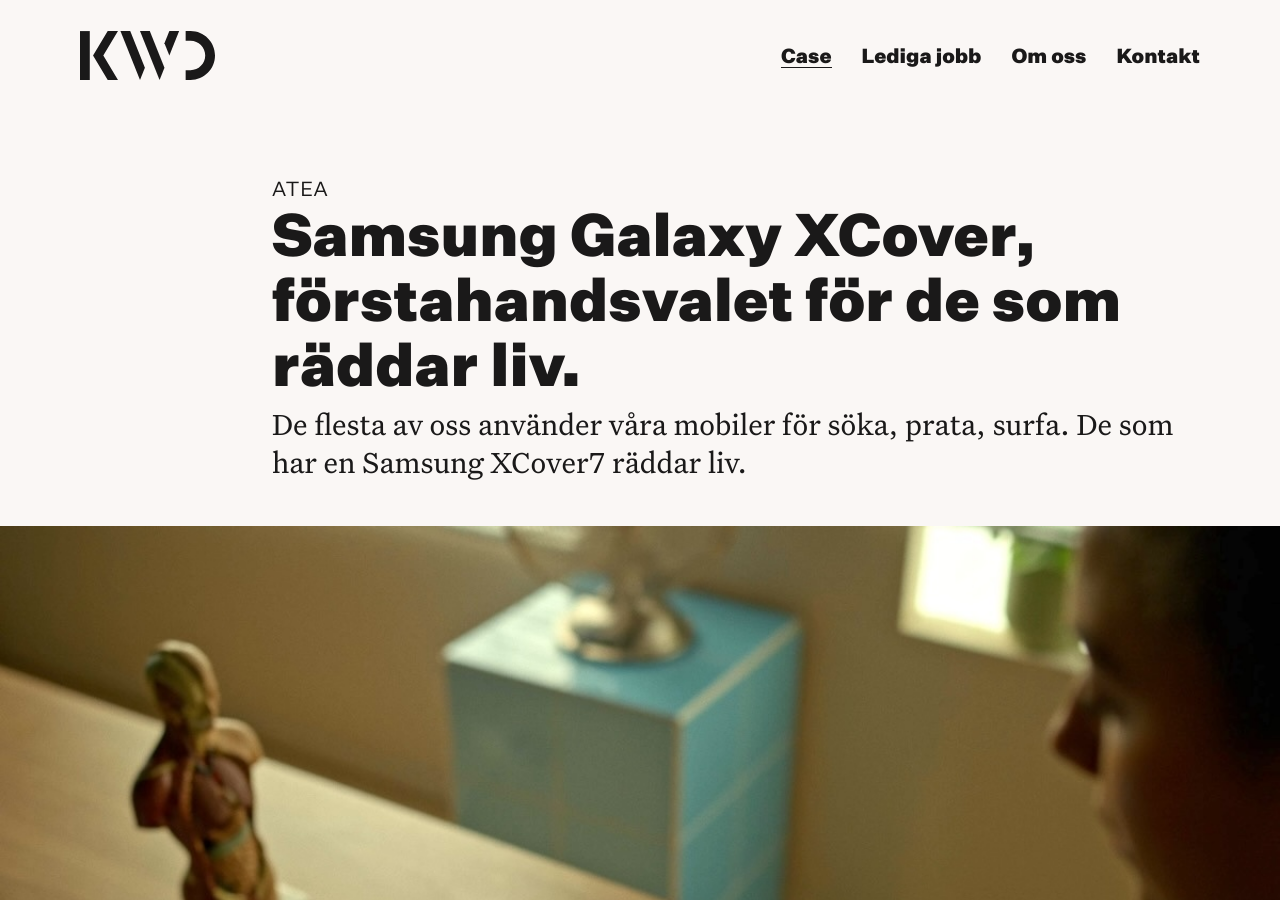
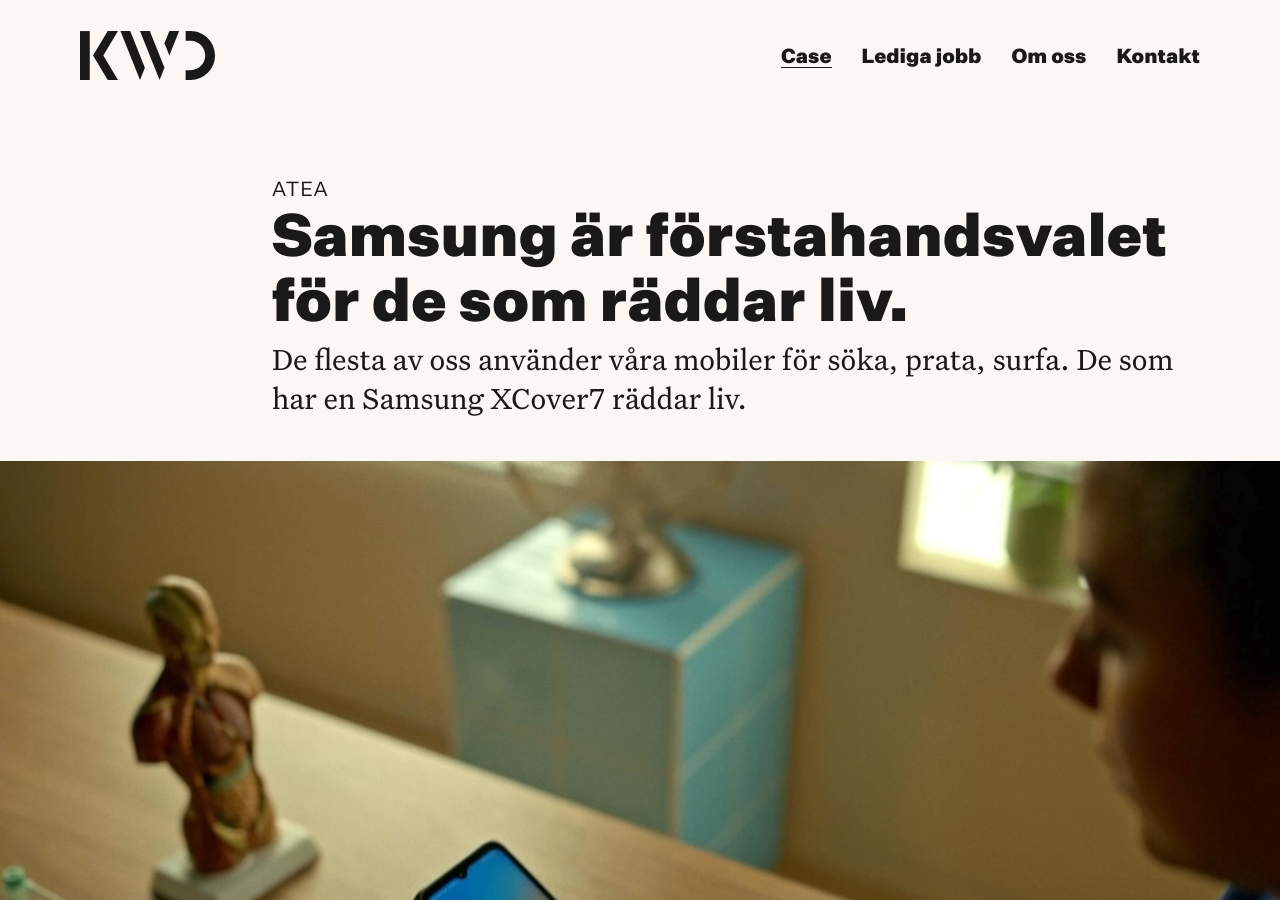
Before and after one commit to kwdstudio/kwdstudio.github.io, a Jekyll site: the page built from _cases/atea-samsung-xcover.md, in a window 1280 px wide and 900 px high. Built offline with Jekyll 4.4.1, drawn with Linux system fonts in a browser that asks for light colours.

Commit message:
Update atea-samsung-xcover.md

```diff
--- a/_cases/atea-samsung-xcover.md
+++ b/_cases/atea-samsung-xcover.md
@@ -7,7 +7,7 @@ client: Atea
 all_order: 3
 teaser_heading: Samsung XCover, en riktig trotjänare
 teaser_body: <p>Produktlansering för Samsung och Atea</p>
-intro_heading: Samsung Galaxy XCover, förstahandsvalet för de som räddar liv.
+intro_heading: Samsung är förstahandsvalet för de som räddar liv.
 intro_lead: De flesta av oss använder våra mobiler för söka, prata, surfa. De som har en Samsung XCover7 räddar liv.
 vimeo: true
 ---
```
